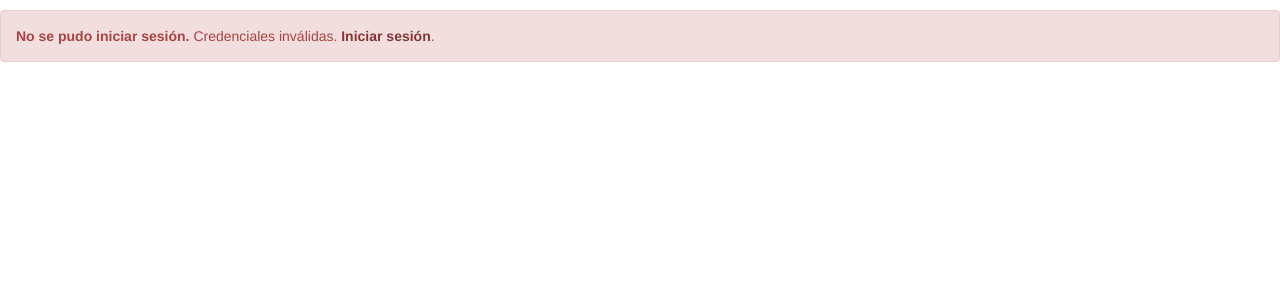
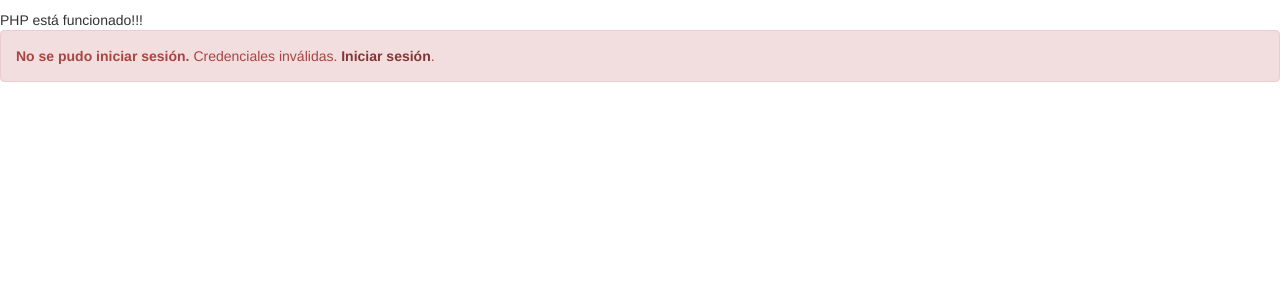
Before and after one commit to jramosl/AplicacionSubirArchivo, a PHP site: page /validar.php in a window 1280 px wide. Shown: the top 300 px of the page. Run offline with PHP 8.4, Linux system fonts and the light colour scheme; data that the repository does not hold is empty; some libraries are stand-ins or nearby versions.

Commit message:
Update validar.php

```diff
--- a/validar.php
+++ b/validar.php
@@ -7,11 +7,12 @@
         <link rel="stylesheet" href="https://maxcdn.bootstrapcdn.com/bootstrap/3.3.7/css/bootstrap.min.css">
         <script src="https://ajax.googleapis.com/ajax/libs/jquery/3.2.0/jquery.min.js"></script>
         <script src="https://maxcdn.bootstrapcdn.com/bootstrap/3.3.7/js/bootstrap.min.js"></script>
-        <link rel="stylesheet" href="/stls.css">
+        <link rel="stylesheet" href="stls.css">
     </head>
     <body>
         <?php
-        require_once 'conexionBD.php';
+        echo "PHP está funcionado!!!";
+        require_once './conexionBD.php';
         $nombre = "";
         $obj = new conexionBD();
         $enlace = $obj->crearConexion();
```
